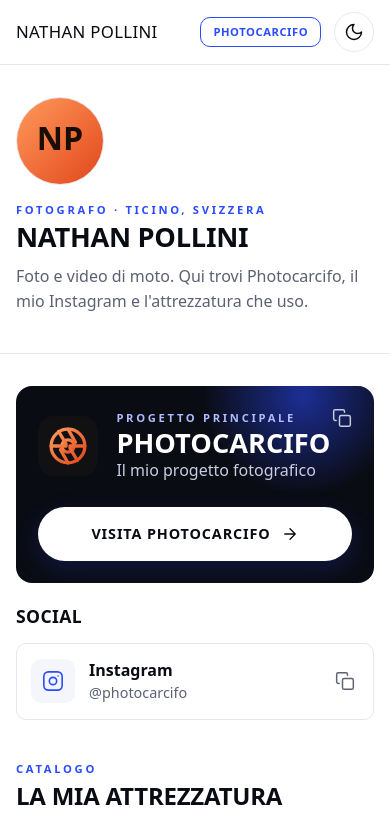
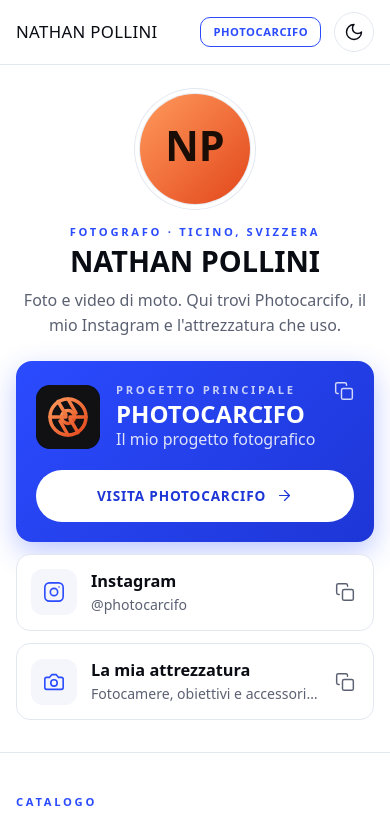
Before and after one commit to carcifosupr3mo/Linktree-Free, a plain HTML site: page index.html in a window 390 px wide. Shown: the top 813 px of the page. Drawn offline with Linux system fonts and the light colour scheme.

Commit message:
Linktree-style layout, centered link rows, mobile 2-column grid, cache-busted data
Co-Authored-By: Claude Sonnet 5.5 <noreply@anthropic.com>
Claude-Session: https://claude.ai/code/session_012qpGZkFShEHirQ2cRsAhPA

```diff
--- a/assets/css/style.css
+++ b/assets/css/style.css
@@ -83,53 +83,50 @@ button { cursor: pointer; }
 .copy-btn:hover { color: var(--ink); }
 .copy-btn.done { color: #008562; }
 
-/* ===== Profilo ===== */
-.hero { padding: clamp(2rem, 6vw, 4rem) 0 clamp(1.5rem, 4vw, 2.5rem); border-bottom: 1px solid var(--line); }
-.profile { display: flex; align-items: center; gap: clamp(1rem, 4vw, 2rem); animation: rise .6s var(--ease) both; }
-.avatar { width: clamp(88px, 18vw, 140px); height: clamp(88px, 18vw, 140px); border-radius: 50%; object-fit: cover; flex: none; border: 1px solid var(--line); }
-.profile h1 { font-size: clamp(1.7rem, 6vw, 3.5rem); line-height: 1.05; letter-spacing: -.01em; text-transform: uppercase; font-weight: 800; margin-top: .3rem; }
+/* ===== Profilo + link in stile Linktree: colonna centrata, righe una sotto l'altra ===== */
+.hero { padding: clamp(1.75rem, 5vw, 3rem) 0 clamp(2rem, 5vw, 3.5rem); border-bottom: 1px solid var(--line); }
+.linktree { max-width: 620px; }
+.profile { display: flex; flex-direction: column; align-items: center; text-align: center; animation: rise .6s var(--ease) both; }
+.avatar { width: 112px; height: 112px; border-radius: 50%; object-fit: cover; border: 1px solid var(--line); box-shadow: 0 0 0 4px var(--bg), 0 0 0 5px var(--line); margin-bottom: 1.1rem; }
 .tagline { font-size: .7rem; letter-spacing: .24em; text-transform: uppercase; color: var(--accent); font-weight: 700; }
-.bio { margin-top: .75rem; color: var(--ink-soft); max-width: 56ch; }
-.social { display: flex; gap: 8px; margin-top: 1rem; flex-wrap: wrap; }
+.profile h1 { font-size: clamp(1.8rem, 7vw, 2.6rem); line-height: 1.05; text-transform: uppercase; font-weight: 800; margin-top: .35rem; }
+.bio { margin-top: .75rem; color: var(--ink-soft); max-width: 44ch; }
+.social { display: flex; gap: 8px; margin-top: 1rem; justify-content: center; flex-wrap: wrap; }
+.social[hidden] { display: none; }
 .social a { display: grid; place-items: center; width: 42px; height: 42px; border-radius: 50%; border: 1px solid var(--line); transition: all .25s var(--ease); }
 .social a:hover { border-color: var(--accent); color: var(--accent); transform: translateY(-2px); }
 .social .icon { width: 20px; height: 20px; }
-@media (max-width: 560px) { .profile { flex-direction: column; align-items: flex-start; } }
 
-/* ===== Photocarcifo in evidenza ===== */
-.section { padding-top: clamp(2rem, 6vw, 3.5rem); }
-.featured { position: relative; animation: rise .6s .1s var(--ease) both; }
-.featured-card { position: relative; display: block; overflow: hidden; padding: clamp(1.4rem, 4vw, 2.5rem); border-radius: 16px; background: var(--bg-dark); color: #fff; transition: transform .35s var(--ease), box-shadow .35s; }
-.featured-card::before { content: ""; position: absolute; inset: -50% -10% auto auto; width: 60%; aspect-ratio: 1; background: radial-gradient(circle, rgba(43, 75, 255, .55), transparent 65%); pointer-events: none; transition: transform .7s var(--ease); }
-.featured-card:hover { transform: translateY(-3px); box-shadow: var(--shadow); }
-.featured-card:hover::before { transform: scale(1.2); }
-.featured-head { position: relative; display: flex; align-items: center; gap: 18px; margin-bottom: 1.5rem; }
-.featured-icon { width: clamp(60px, 12vw, 84px); height: clamp(60px, 12vw, 84px); border-radius: 16px; flex: none; }
-.featured .eyebrow { color: #aebbff; margin-bottom: 2px; }
-.featured h2 { font-size: clamp(1.7rem, 5vw, 2.6rem); text-transform: uppercase; line-height: 1.1; font-weight: 800; }
-.featured p { color: #c9cde0; }
-.featured .btn { position: relative; width: 100%; max-width: 420px; min-height: 54px; font-size: .9rem; background: #fff; color: var(--bg-dark); border-color: transparent; }
-.featured .btn:hover { background: var(--accent); color: #fff; }
+/* Photocarcifo: riga principale, stesso blu del sito */
+.featured { position: relative; margin-top: clamp(1.5rem, 4vw, 2rem); animation: rise .6s .1s var(--ease) both; }
+.featured-card { position: relative; display: block; overflow: hidden; padding: 20px; border-radius: 16px; background: linear-gradient(135deg, #2b4bff, #1d36d6); color: #fff; box-shadow: 0 10px 28px rgba(43, 75, 255, .3); transition: transform .3s var(--ease), box-shadow .3s; }
+.featured-card:hover { transform: translateY(-3px); box-shadow: 0 16px 36px rgba(43, 75, 255, .4); }
+.featured-head { display: flex; align-items: center; gap: 16px; margin-bottom: 18px; padding-right: 36px; }
+.featured-icon { width: 64px; height: 64px; border-radius: 14px; flex: none; background: #0a0c14; }
+.featured .eyebrow { color: rgba(255, 255, 255, .75); margin-bottom: 2px; }
+.featured h2 { font-size: clamp(1.5rem, 6vw, 1.9rem); text-transform: uppercase; line-height: 1.1; font-weight: 800; }
+.featured p { color: rgba(255, 255, 255, .85); }
+.featured .btn { width: 100%; min-height: 52px; background: #fff; color: #1d36d6; border-color: transparent; box-shadow: none; }
+.featured .btn:hover { background: #0a0c14; color: #fff; }
 .featured .btn .icon { transition: transform .25s var(--ease); }
 .featured-card:hover .btn .icon { transform: translateX(4px); }
-.featured > .copy-btn { position: absolute; top: 12px; right: 12px; z-index: 2; color: #c9cde0; }
-.featured > .copy-btn:hover { background: rgba(255, 255, 255, .12); color: #fff; }
+.featured > .copy-btn { position: absolute; top: 10px; right: 10px; z-index: 2; color: rgba(255, 255, 255, .8); }
+.featured > .copy-btn:hover { background: rgba(255, 255, 255, .18); color: #fff; }
 
-/* ===== Link ===== */
-.group { margin-top: clamp(1.5rem, 4vw, 2.5rem); }
-.group h2, .section-head h2 { font-size: clamp(1.5rem, 4vw, 2.6rem); text-transform: uppercase; line-height: 1.1; font-weight: 800; letter-spacing: -.01em; }
-.group h2 { font-size: 1.1rem; margin-bottom: 1rem; letter-spacing: .02em; }
-.link-list { display: grid; gap: 12px; grid-template-columns: repeat(auto-fill, minmax(min(100%, 320px), 1fr)); }
-.link-card { position: relative; display: flex; align-items: center; border-radius: var(--radius); background: var(--bg); border: 1px solid var(--line); transition: transform .25s var(--ease), border-color .2s, box-shadow .25s; }
-.link-card:hover { transform: translateY(-2px); border-color: var(--ink); box-shadow: var(--shadow); }
-.link-main { display: flex; align-items: center; gap: 14px; flex: 1; min-width: 0; padding: 14px 6px 14px 14px; min-height: 68px; border-radius: var(--radius); }
-.link-ico { display: grid; place-items: center; width: 44px; height: 44px; border-radius: var(--radius); background: var(--bg-soft); color: var(--accent); flex: none; transition: background .25s, color .25s; }
-.link-ico img { width: 44px; height: 44px; border-radius: var(--radius); object-fit: cover; }
+/* Righe di link */
+.group { margin-top: 12px; }
+.group h2 { font-size: .75rem; letter-spacing: .24em; text-transform: uppercase; color: var(--ink-soft); font-weight: 600; margin: 1.5rem 0 .75rem; }
+.link-list { display: grid; gap: 12px; grid-template-columns: minmax(0, 1fr); }
+.link-card { min-width: 0; position: relative; display: flex; align-items: center; border-radius: 14px; background: var(--bg); border: 1px solid var(--line); transition: transform .25s var(--ease), border-color .2s, box-shadow .25s; }
+.link-card:hover { transform: translateY(-2px); border-color: var(--accent); box-shadow: var(--shadow); }
+.link-main { display: flex; align-items: center; gap: 14px; flex: 1; min-width: 0; padding: 14px 6px 14px 14px; min-height: 72px; border-radius: 14px; }
+.link-ico { display: grid; place-items: center; width: 46px; height: 46px; border-radius: 12px; background: var(--bg-soft); color: var(--accent); flex: none; transition: background .25s, color .25s; }
+.link-ico img { width: 46px; height: 46px; border-radius: 12px; object-fit: cover; }
 .link-card:hover .link-ico { background: var(--accent); color: var(--accent-ink); }
 .link-ico .icon { width: 22px; height: 22px; }
 .link-text { min-width: 0; display: block; }
-.link-text strong { display: block; font-weight: 700; }
-.link-text > span { display: block; color: var(--ink-soft); font-size: .9rem; overflow: hidden; text-overflow: ellipsis; white-space: nowrap; }
+.link-text strong { display: block; font-weight: 700; font-size: 1.02rem; }
+.link-text > span { display: block; color: var(--ink-soft); font-size: .88rem; overflow: hidden; text-overflow: ellipsis; white-space: nowrap; }
 .link-card .copy-btn { margin-right: 8px; }
 .tag { display: inline-block; font-size: .65rem; letter-spacing: .08em; text-transform: uppercase; font-weight: 700; padding: 2px 8px; border-radius: 999px; background: #fff4d6; color: #8a5a00; vertical-align: middle; margin-left: 6px; }
 
@@ -219,6 +216,14 @@ button { cursor: pointer; }
 .nf h1 { font-size: clamp(4rem, 22vw, 8rem); line-height: 1; letter-spacing: -.04em; color: var(--accent); font-weight: 800; }
 .nf p { color: var(--ink-soft); margin: 8px 0 24px; }
 
+@media (max-width: 560px) {
+  .grid { grid-template-columns: repeat(2, minmax(0, 1fr)); gap: 12px; }
+  .toolbar { position: static; padding: 6px 0; }
+  .thumb img { padding: 6%; }
+  .product h3 { font-size: .92rem; }
+  .p-desc { -webkit-line-clamp: 2; font-size: .82rem; }
+  .brand { font-size: .72rem; }
+}
 @media (max-width: 520px) { .pd-body { padding: 18px 18px 22px; } .pd-image { aspect-ratio: 16 / 10; max-height: 30dvh; } .toolbar { top: var(--header-h); } }
 @media (prefers-reduced-motion: reduce) {
   *, *::before, *::after { animation-duration: .01ms !important; animation-delay: 0s !important; transition-duration: .01ms !important; scroll-behavior: auto !important; }
--- a/assets/js/app.js
+++ b/assets/js/app.js
@@ -1,6 +1,7 @@
 'use strict';
 
 /* ===== Costanti ===== */
+const V = '20261122e';
 const FALLBACK_IMG = 'assets/img/placeholders/other.svg';
 
 const P = {
@@ -44,7 +45,7 @@ const iconOrImg = (v, fallback = 'link') => /[./]/.test(v || '')
   : icon(v || fallback);
 
 async function getJSON(path) {
-  const r = await fetch(path, { cache: 'no-cache' });
+  const r = await fetch(`${path}?v=${V}`, { cache: 'no-cache' });
   if (!r.ok) throw new Error(`${path}: HTTP ${r.status}`);
   return r.json();
 }
@@ -117,8 +118,8 @@ function renderLinks(d) {
       </a>${copyBtn(absUrl(f.url), f.name)}`;
   }
   $('#links').innerHTML = sorted(visible(d.groups)).map((g, gi) => `
-    <section class="group" aria-labelledby="g-${esc(g.id)}">
-      <h2 id="g-${esc(g.id)}">${esc(g.title)}</h2>
+    <section class="group"${g.title ? ` aria-labelledby="g-${esc(g.id)}"` : ' aria-label="Link"'}>
+      ${g.title ? `<h2 id="g-${esc(g.id)}">${esc(g.title)}</h2>` : ''}
       <ul class="link-list">${sorted(visible(g.items)).map((l, i) => `
         <li class="link-card rise" style="--i:${gi * 3 + i + 2}">
           <a class="link-main" href="${esc(safeUrl(l.url))}"${ext(l.url)}>
--- a/data/links.json
+++ b/data/links.json
@@ -8,8 +8,8 @@
   },
   "groups": [
     {
-      "id": "social",
-      "title": "Social",
+      "id": "link",
+      "title": "",
       "order": 10,
       "items": [
         {
@@ -18,6 +18,13 @@
           "icon": "instagram",
           "url": "https://www.instagram.com/photocarcifo/",
           "order": 10
+        },
+        {
+          "name": "La mia attrezzatura",
+          "description": "Fotocamere, obiettivi e accessori che uso",
+          "icon": "camera",
+          "url": "#equipment",
+          "order": 20
         }
       ]
     }
--- a/index.html
+++ b/index.html
@@ -38,8 +38,8 @@
     try { var t = localStorage.getItem('theme'); if (t === 'light' || t === 'dark') document.documentElement.dataset.theme = t; } catch (e) {}
   </script>
   <link rel="preload" href="data/profile.json" as="fetch" crossorigin>
-  <link rel="stylesheet" href="assets/css/style.css?v=20261122b">
-  <script src="assets/js/app.js?v=20261122b" defer></script>
+  <link rel="stylesheet" href="assets/css/style.css?v=20261122e">
+  <script src="assets/js/app.js?v=20261122e" defer></script>
 </head>
 <body>
   <a class="skip" href="#main">Vai al contenuto</a>
@@ -57,22 +57,18 @@
 
   <main id="main">
     <div id="top" class="hero">
-      <div class="container">
+      <div class="container linktree">
         <header class="profile" id="profile">
-          <img id="avatar" class="avatar" src="assets/img/profile.svg" alt="Foto profilo di Nathan Pollini" width="140" height="140" decoding="async">
-          <div>
-            <p id="tagline" class="tagline"></p>
-            <h1 id="name">Nathan Pollini</h1>
-            <p id="bio" class="bio"></p>
-            <ul id="social" class="social" aria-label="Social"></ul>
-          </div>
+          <img id="avatar" class="avatar" src="assets/img/profile.svg" alt="Foto profilo di Nathan Pollini" width="120" height="120" decoding="async">
+          <p id="tagline" class="tagline"></p>
+          <h1 id="name">Nathan Pollini</h1>
+          <p id="bio" class="bio"></p>
+          <ul id="social" class="social" aria-label="Social" hidden></ul>
         </header>
+
+        <section id="featured" class="featured" aria-label="Progetto principale"></section>
+        <div id="links"></div>
       </div>
-    </div>
-
-    <div class="container section">
-      <section id="featured" class="featured" aria-label="Progetto principale"></section>
-      <div id="links"></div>
     </div>
 
     <section id="equipment" class="container" aria-labelledby="equipment-title">
```
Also changed, not shown: 1 other file.
